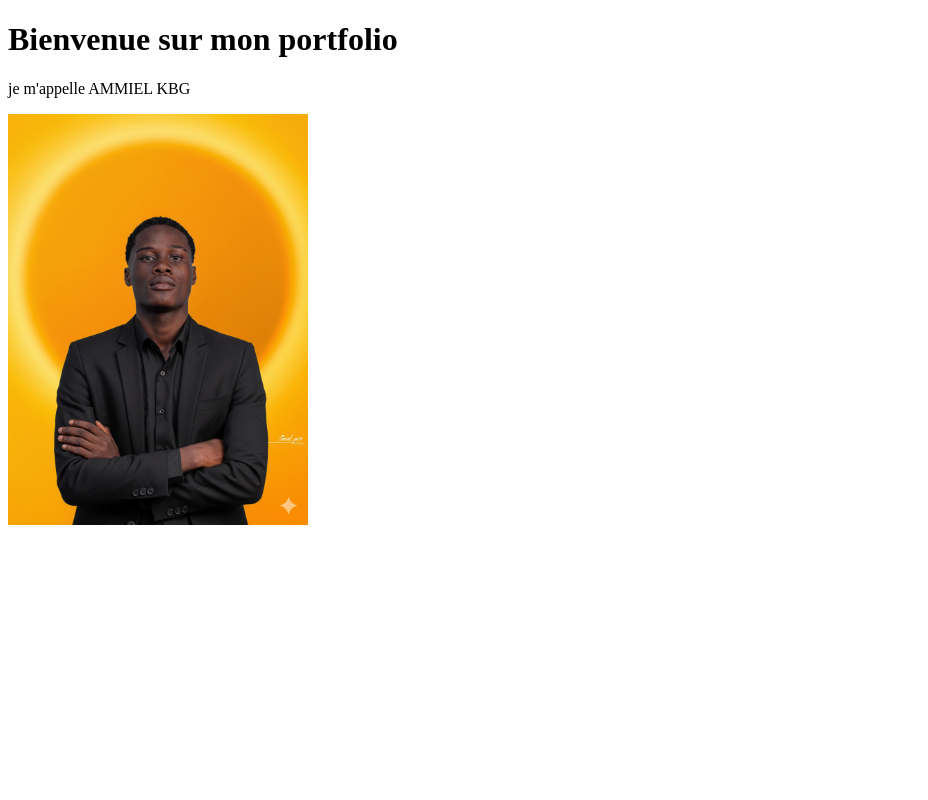
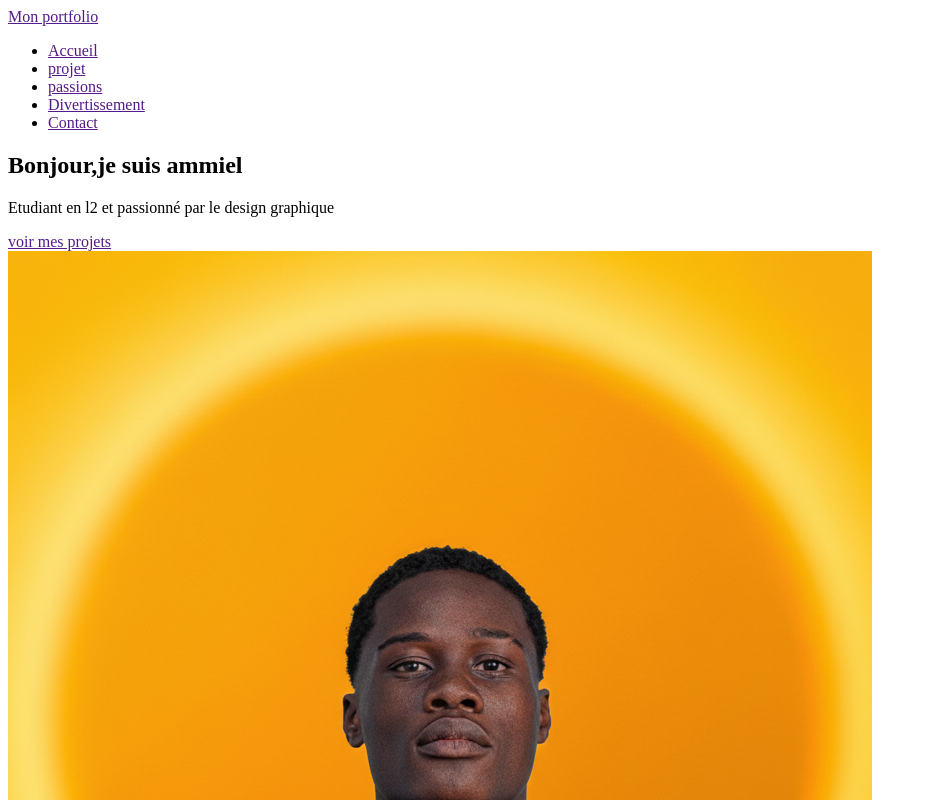
Before and after one commit to Ammiel244/monportfolio2026, a plain HTML site: page index.html in a window 1280 px wide. Shown: the top 800 px of the page, without its empty margins (0-928 px from the left). Drawn offline with Linux system fonts and the light colour scheme.

Commit message:
creation du header  et de la section hero

```diff
--- a/index.html
+++ b/index.html
@@ -6,10 +6,33 @@
     <title>Mon portfolio</title>
 </head>
 <body>
-    <h1>Bienvenue sur mon portfolio</h1>
-    <p>je m'appelle AMMIEL KBG</p>
-
-    </p>
-    <img src="IMAGE/KBG.png" alt="wafo" width="300">
+    <header>
+        <div>
+            <a href="">Mon portfolio</a>
+        </div>
+        <nav>
+            <ul>
+                <li><a href="">Accueil</a></li>
+                <li><a href="">projet</a></li>
+                <li><a href="">passions</a></li>
+                <li><a href="">Divertissement</a></li>
+                <li><a href="">Contact</a></li>
+            </ul>
+        </nav>
+    </header>
+    <main>
+        <section>
+            <h1>Bonjour,je suis ammiel</h1>
+            <p>Etudiant en l2 et passionné par le design graphique</p>
+            <a href="">voir mes projets</a>
+            <div>
+            </div>
+            <img src="IMAGE/KBG.png" alt="KBG">
+            <div></div>
+        </section>
+        <section></section>
+        <section></section>
+    </h1></main>
+    <footer></footer>
 </body>
-</html>
+</footer><header>
```
